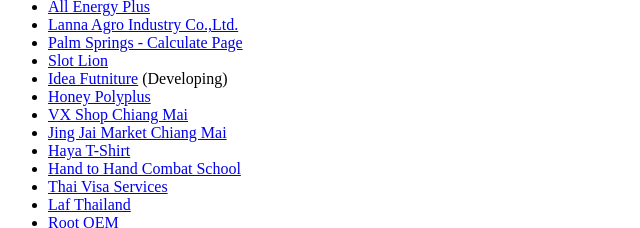
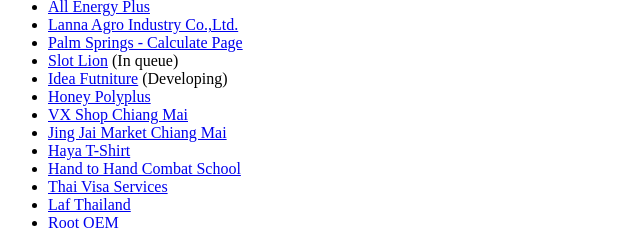
Before and after one commit to thanatsin/thanatsin.github.io, a plain HTML site: page index.html in a window 1280 px wide. Shown: the part 187-415 px from the top of the page, 0-640 px from the left. Drawn offline with Linux system fonts and the light colour scheme.

Commit message:
Update index.html

```diff
--- a/index.html
+++ b/index.html
@@ -8,7 +8,7 @@
 	<li><a href="https://allenergyplus.com/" target="_blank">All Energy Plus</a></li>
 	<li><a href="http://www.lannaagro.com/" target="_blank">Lanna Agro Industry Co.,Ltd.</a></li>
 	<li><a href="https://www.palmsprings.co.th/calculate-loan/" target="_blank">Palm Springs - Calculate Page</a></li>
-	<li><a href="https://slotlion777.com/" target="_blank">Slot Lion</a></li>
+	<li><a href="https://slotlion777.com/" target="_blank">Slot Lion</a> (In queue)</li>
 	<li><a href="https://www.ideafurnitureshop.com/" target="_blank">Idea Futniture</a> (Developing)</li>
 	<li><a href="https://honeypolyplus.com/" target="_blank">Honey Polyplus</a></li>
 	<li><a href="https://vxshopchiangmai.com" target="_blank">VX Shop Chiang Mai</a></li>
```
